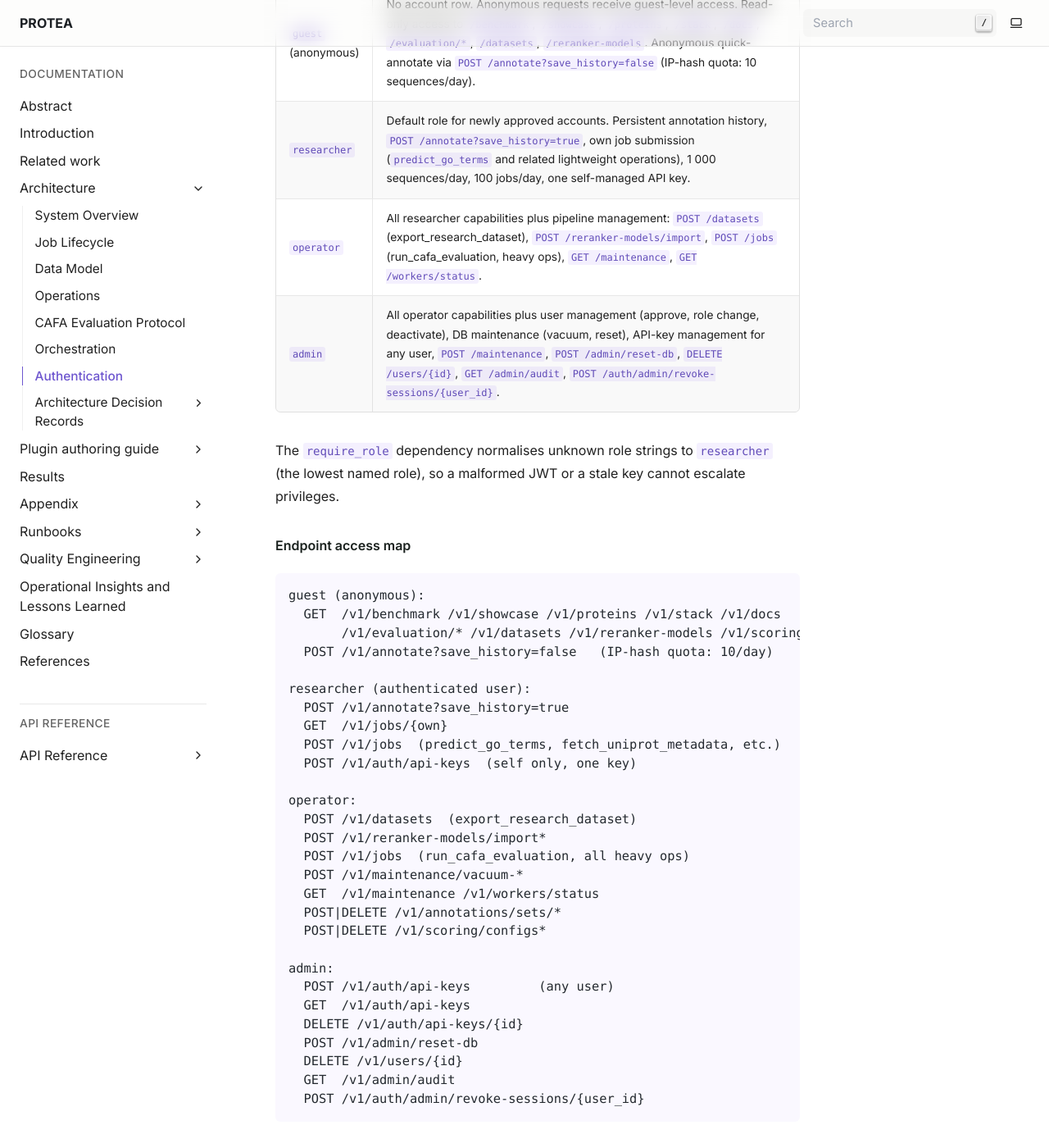
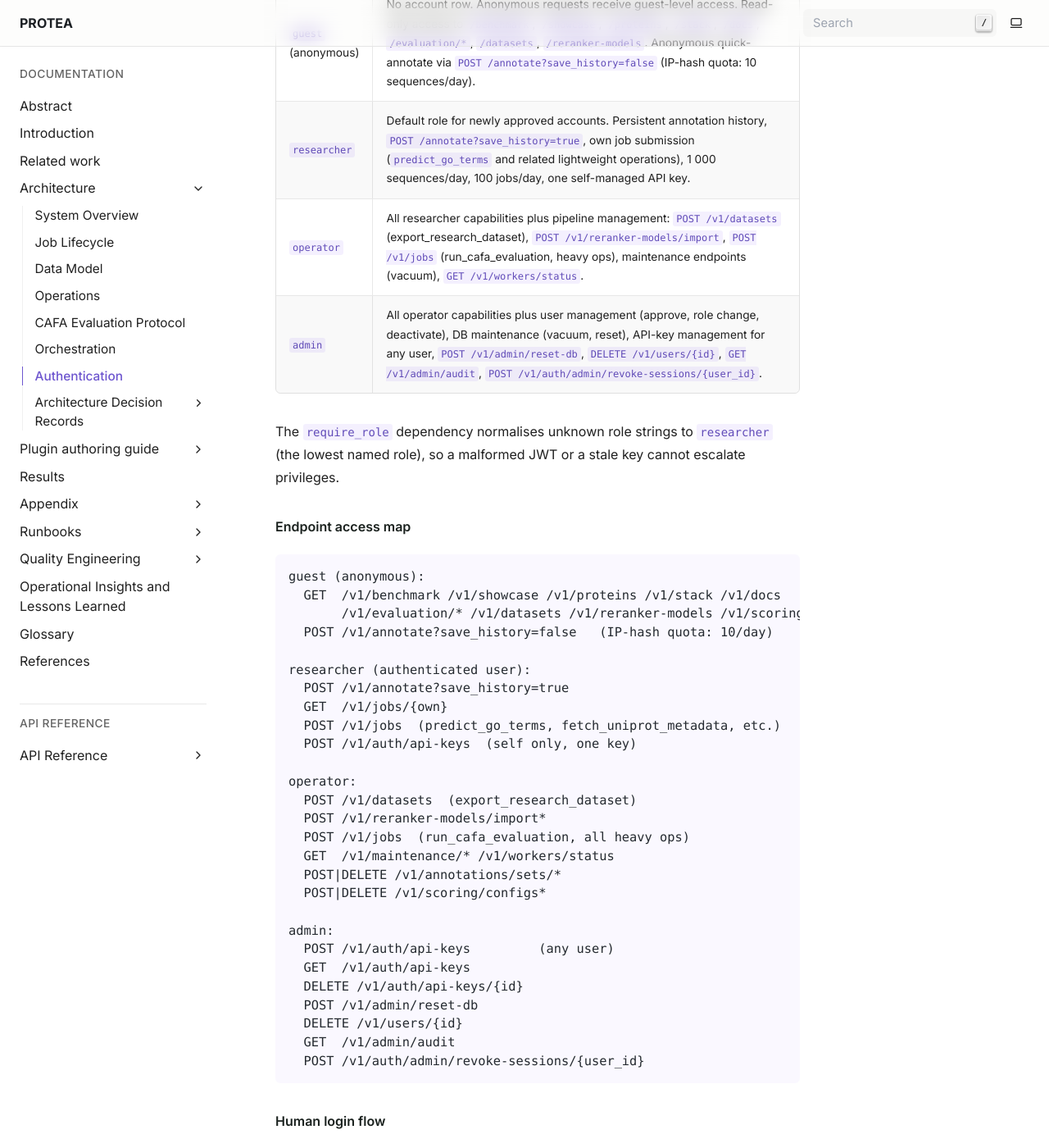
Before and after one commit to frapercan/PROTEA, a Sphinx documentation site: the page built from docs/source/architecture/auth.rst, in a window 1280 px wide and 1400 px high, scrolled down 1876 px. Shown: the whole window at 82% size. Built offline with Sphinx 7.4.7, drawn with Linux system fonts in a browser that asks for light colours; some of the changed text lies outside the part shown.

Commit message:
fix(docs): sync OpenAPI endpoint references in auth.rst (DS.3)
Corrected phantom route references in role capability descriptions:
- Replaced abstract /maintenance/* with concrete endpoint names
- Fixed endpoint HTTP method: password-reset/consume is POST not GET
- Updated SMTP endpoints to match OpenAPI schema paths

Resolves OpenAPI cross-reference check (DS.3) failure on lint CI.

```diff
--- a/docs/source/architecture/auth.rst
+++ b/docs/source/architecture/auth.rst
@@ -84,16 +84,16 @@ PROTEA recognises four roles in ascending privilege order:
        1 000 sequences/day, 100 jobs/day, one self-managed API key.
    * - ``operator``
      - All researcher capabilities plus pipeline management:
-       ``POST /datasets`` (export_research_dataset),
-       ``POST /reranker-models/import``,
-       ``POST /jobs`` (run_cafa_evaluation, heavy ops),
-       ``GET /maintenance``, ``GET /workers/status``.
+       ``POST /v1/datasets`` (export_research_dataset),
+       ``POST /v1/reranker-models/import``,
+       ``POST /v1/jobs`` (run_cafa_evaluation, heavy ops),
+       maintenance endpoints (vacuum), ``GET /v1/workers/status``.
    * - ``admin``
      - All operator capabilities plus user management (approve, role change,
        deactivate), DB maintenance (vacuum, reset), API-key management for any
-       user, ``POST /maintenance``, ``POST /admin/reset-db``,
-       ``DELETE /users/{id}``, ``GET /admin/audit``,
-       ``POST /auth/admin/revoke-sessions/{user_id}``.
+       user, ``POST /v1/admin/reset-db``,
+       ``DELETE /v1/users/{id}``, ``GET /v1/admin/audit``,
+       ``POST /v1/auth/admin/revoke-sessions/{user_id}``.
 
 The ``require_role`` dependency normalises unknown role strings to
 ``researcher`` (the lowest named role), so a malformed JWT or a stale key
@@ -118,8 +118,7 @@ cannot escalate privileges.
      POST /v1/datasets  (export_research_dataset)
      POST /v1/reranker-models/import*
      POST /v1/jobs  (run_cafa_evaluation, all heavy ops)
-     POST /v1/maintenance/vacuum-*
-     GET  /v1/maintenance /v1/workers/status
+     GET  /v1/maintenance/* /v1/workers/status
      POST|DELETE /v1/annotations/sets/*
      POST|DELETE /v1/scoring/configs*
 
@@ -226,8 +225,9 @@ The ``jti`` is a random UUID. On login a ``user_session`` row is inserted with
 .. rubric:: Optional SMTP integration (FARM-AUTH.11)
 
 If ``PROTEA_SMTP_*`` env vars are set, magic-link login and email-driven
-password reset are enabled via ``POST /auth/magic-link`` and
-``POST /auth/reset-password``. Without SMTP both features are disabled and
+password reset are enabled via ``POST /v1/auth/magic-link/request``,
+``GET /v1/auth/magic-link/consume``, ``POST /v1/auth/password-reset/request``,
+and ``POST /v1/auth/password-reset/consume``. Without SMTP both features are disabled and
 password reset is admin-driven out of band. The deployment is fully functional
 without SMTP.
 
```
